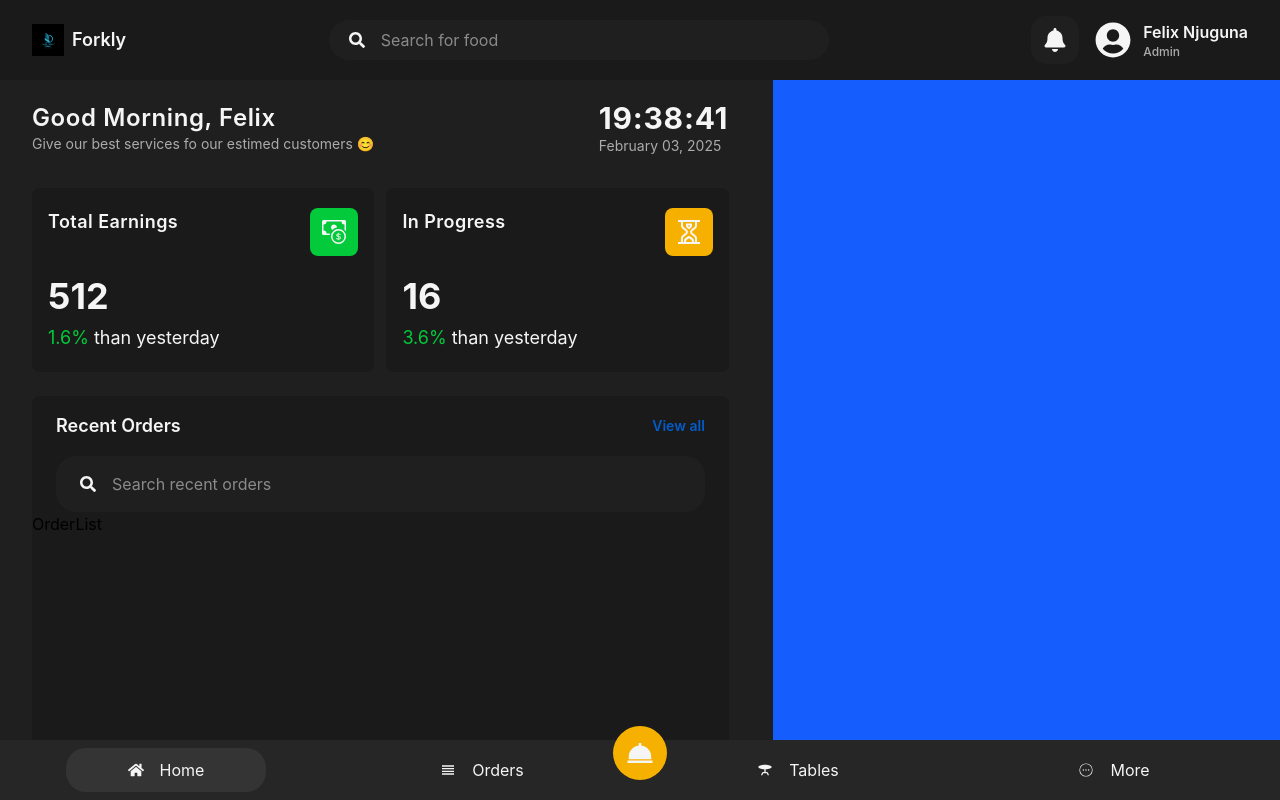
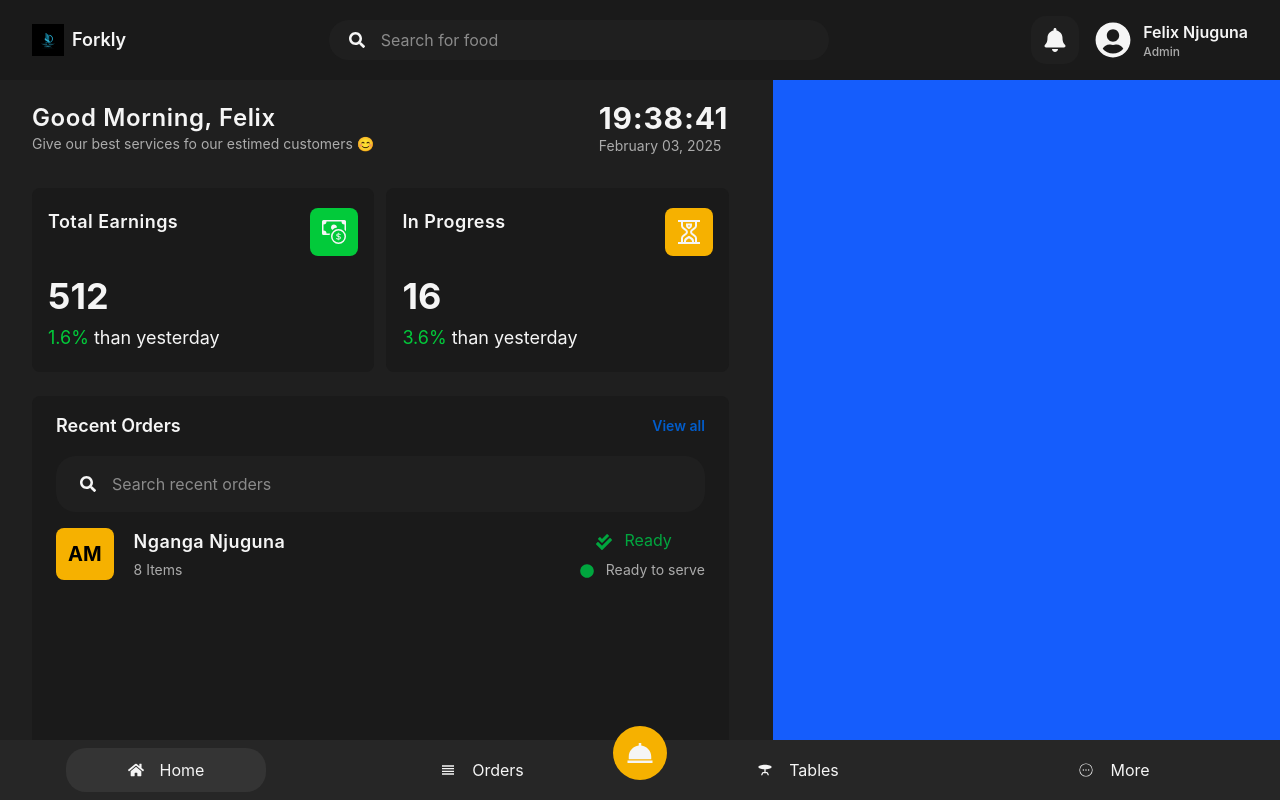
Before and after one commit to FlxBot001/pos_system, a React (Vite) app: page / in a window 1280 px wide. Built offline with nearby package versions, Linux system fonts and the light colour scheme.

Commit message:
Updated the orderlist check items for rady mode and ready to serve mode

```diff
--- a/src/components/home/OrderList.jsx
+++ b/src/components/home/OrderList.jsx
@@ -1,8 +1,27 @@
 import React from 'react'
+import { FaCheckDouble, FaCircle } from 'react-icons/fa'
 
 const OrderList = () => {
   return (
-    <div>OrderList</div>
+    <div className="flex items-center gap-5">
+        <button className="bg-[#f6b100] p-3 text-xl font-bold rounded-lg">
+            AM
+        </button>
+        <div className="flex items-center justify-between w-[100%]">
+            <div className="flex flex-col items-start gap-1">
+                <h1 className="text-[#f5f5f5] text-lg font-semibold tracking-wide">Nganga Njuguna</h1>
+                <p className="text-[#ababab] text-sm">8 Items</p>
+            </div>
+            <div className="flex flex-col items-start gap-2">
+                <p className="text-green-600 px-4">
+                    <FaCheckDouble className="inline mr-2 "/> Ready
+                </p>
+                <p className="text-[#ababab] text-sm">
+                    <FaCircle className='inline mr-2 text-green-600'/> Ready to serve
+                </p>
+            </div>
+        </div>
+    </div>
   )
 }
 
--- a/src/components/home/RecentOrders.jsx
+++ b/src/components/home/RecentOrders.jsx
@@ -26,7 +26,9 @@ const RecentOrders = () => {
                 </div>
 
                 {/* Order List */}
-                <OrderList />
+                <div className="mt-4 px-6">
+                    <OrderList />
+                </div>
             </div>
         </div>
     )
```
